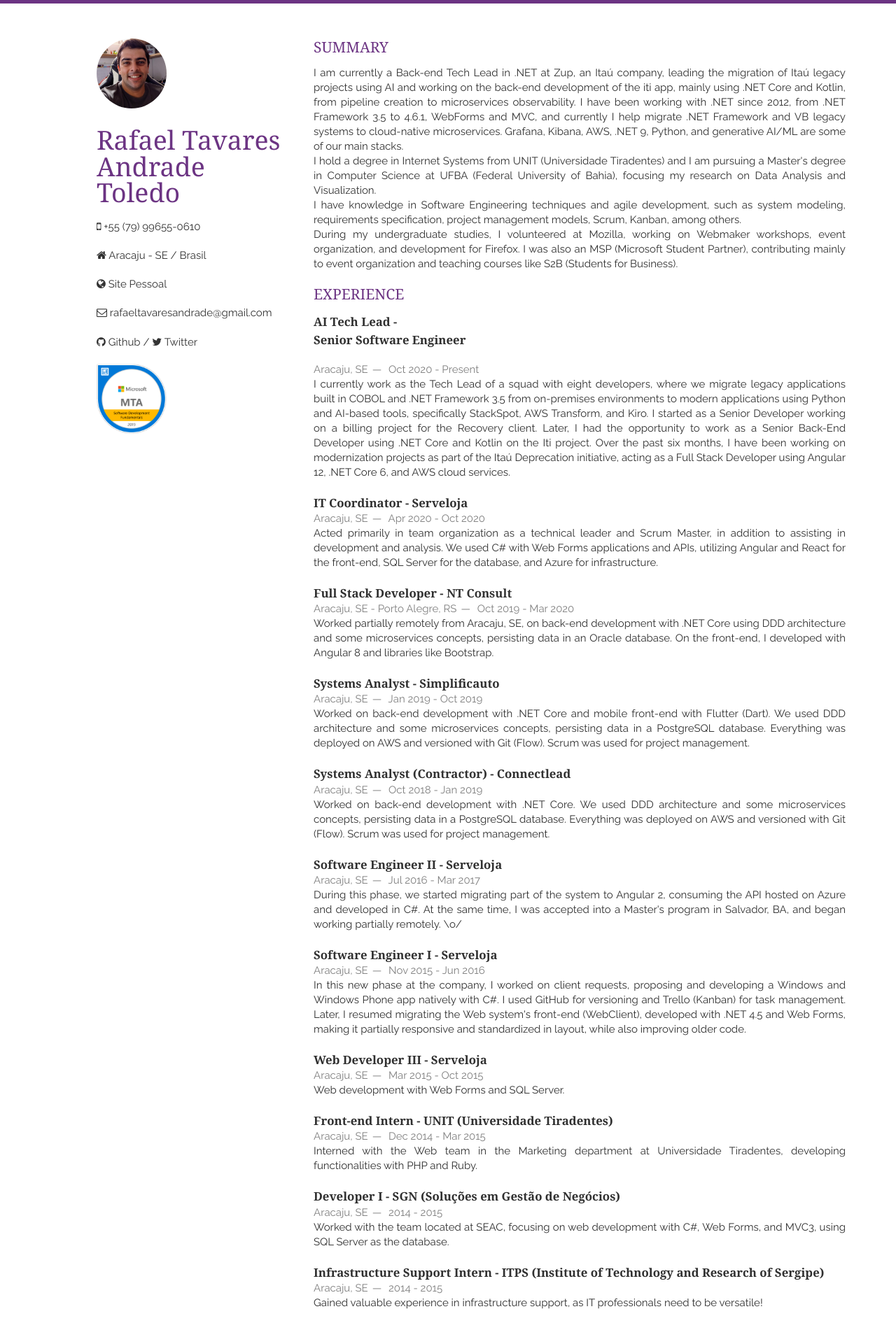
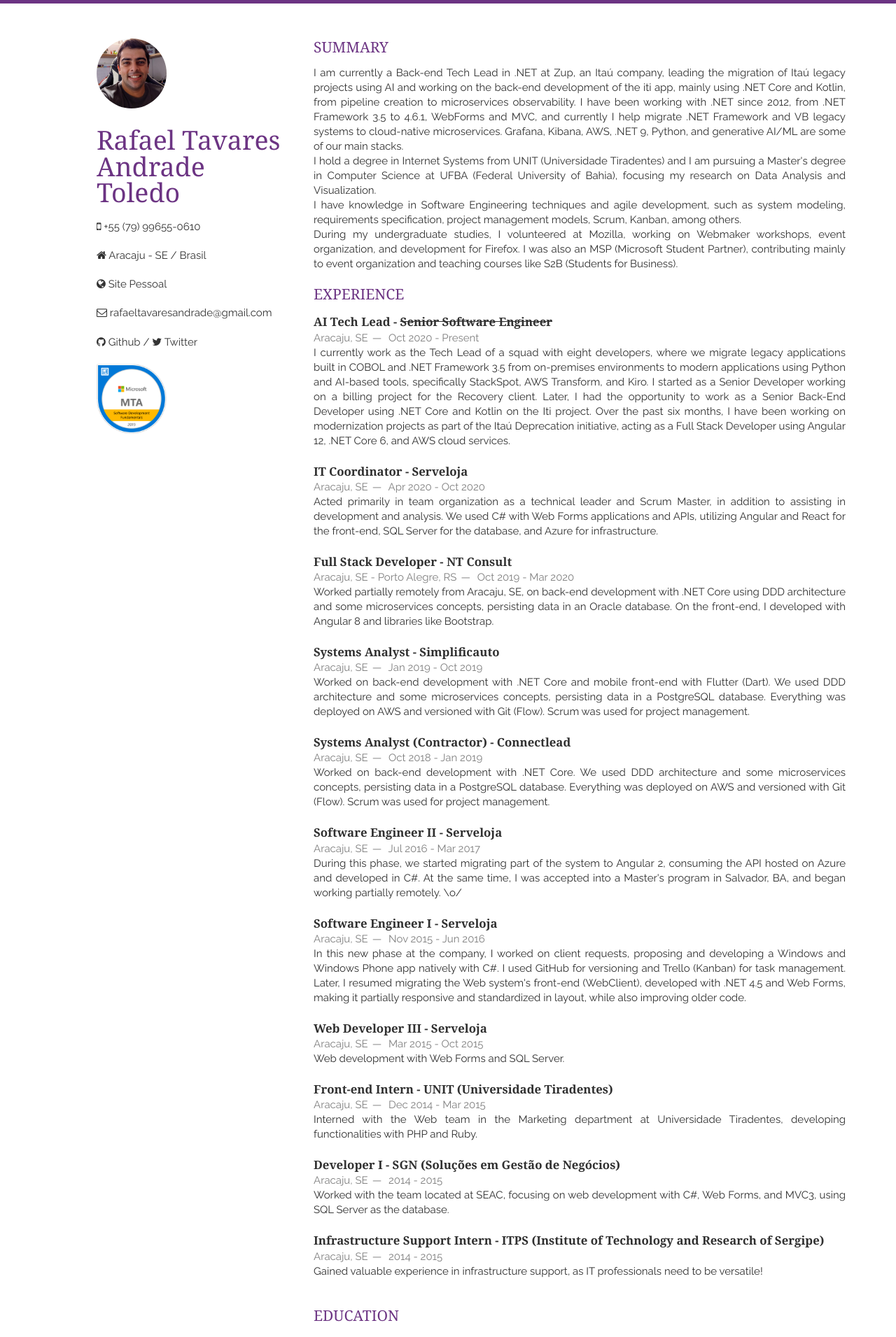
Before and after one commit to RafasTavares/resume-cv, a Jekyll site: the page built from index.html, in a window 1280 px wide. Shown: the top 1911 px of the page at 70% size. Built offline with Jekyll 4.4.1, drawn with Linux system fonts in a browser that asks for light colours; nearby versions of some CDN libraries; the list of posts is cut into pages by our own code.

```diff
--- a/_includes/employment.html
+++ b/_includes/employment.html
@@ -3,7 +3,7 @@
 
     <article>
         <header>
-            <h1>AI Tech Lead - <ul>Senior Software Engineer</ul></h1>
+            <h1>AI Tech Lead - <s>Senior Software Engineer</s></h1>
             <span>
                 <address>Aracaju, SE</address><time> Oct 2020 - Present</time>
             </span>
```
